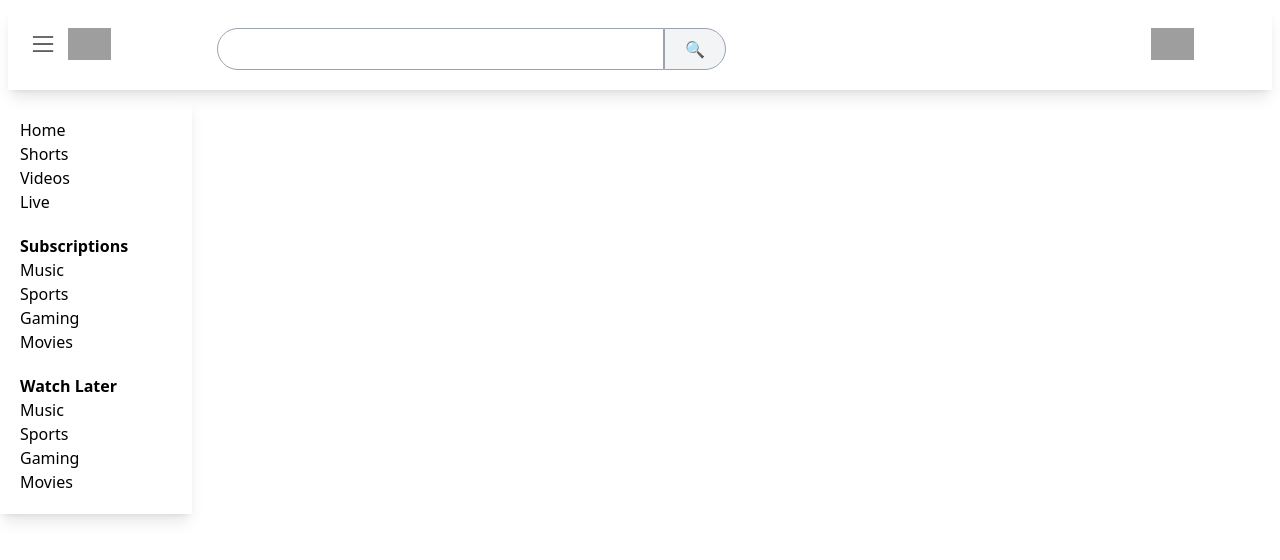
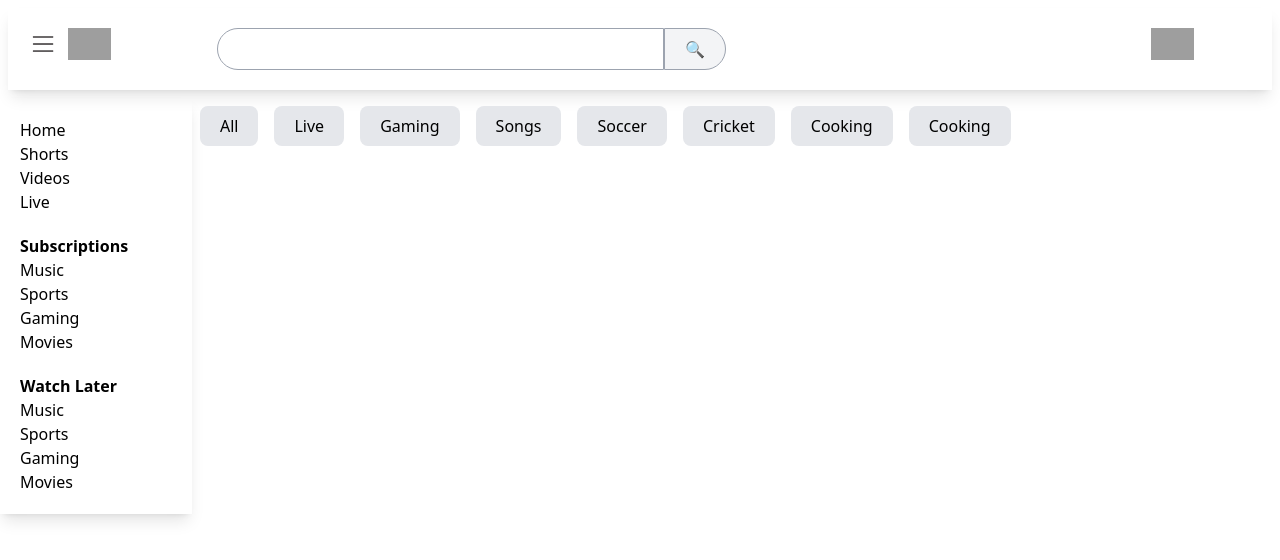
Before and after one commit to tpandey495/youtube-clone, a React (Create React App) app: page / in a window 1280 px wide. Shown: the top 560 px of the page. Built offline with nearby package versions, Linux system fonts and the light colour scheme; grey boxes are pictures that could not be loaded.

Commit message:
buttonlist done

```diff
--- a/src/App.js
+++ b/src/App.js
@@ -1,16 +1,19 @@
 import './App.css';
 import Header from './component/Header';
 import Sidebar from './component/Sidebar';
+import Button from './component/Buttonlist';
 import store from "./utils/store";
 import { Provider } from "react-redux";
+import ButtonList from './component/Buttonlist';
 
 function App() {
   return (
     <Provider store={store}>
-      <div>
         <Header />
-        <Sidebar />
-      </div>
+        <div className="flex">
+          <Sidebar />
+          <ButtonList />
+        </div>
     </Provider>
   );
 }
--- /dev/null
+++ b/src/component/Buttonlist/button.js
@@ -0,0 +1,4 @@
+import React from "react";
+
+const Button = ({ Name }) =><button className="px-5 py-2 m-2 bg-gray-200 rounded-lg h-10">{Name}</button>
+export default Button;
--- /dev/null
+++ b/src/component/Buttonlist/index.js
@@ -0,0 +1,18 @@
+import React from "react";
+import Button from "./button";
+
+const buttonlist = ["All", "Live", "Gaming","Songs","Soccer","Cricket","Cooking","Cooking"];
+
+const ButtonList = () => {
+  return (
+    <div className="flex">
+       {
+        buttonlist.map((name,index)=>
+             <Button key={index}  Name={name}/>
+        )
+      }
+    </div>
+  );
+};
+
+export default ButtonList;
```
